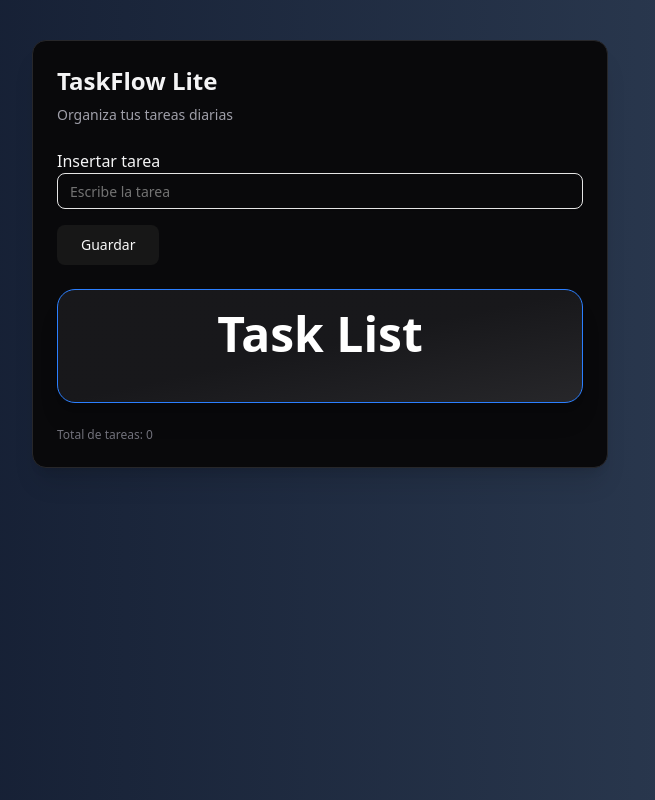
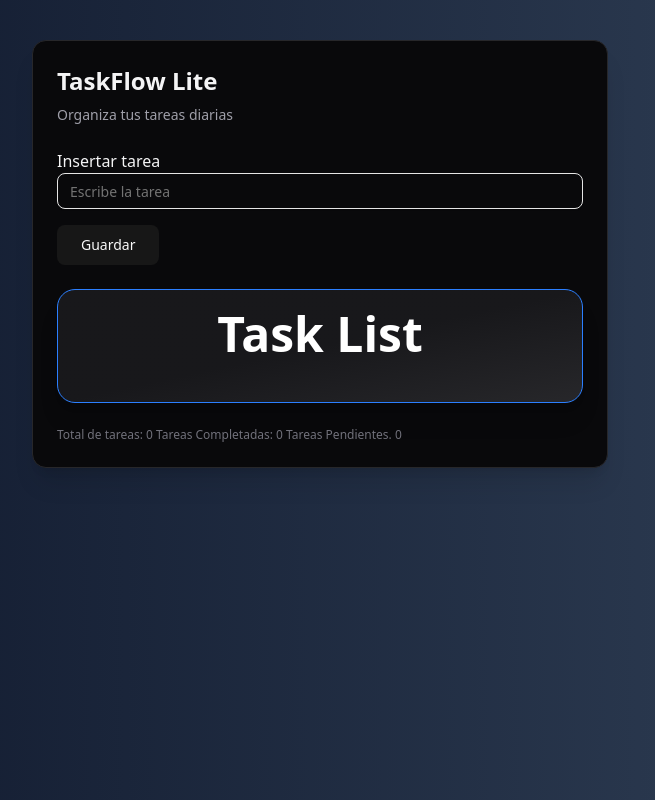
Before and after one commit to svcTheDev/TaskFlow, a React (Vite) app: page / in a window 1280 px wide. Shown: the whole page, without its empty margins (320-975 px from the left). Built offline with nearby package versions, Linux system fonts and the light colour scheme.

Commit message:
feat: simple stats added

```diff
--- a/src/App.tsx
+++ b/src/App.tsx
@@ -1,12 +1,12 @@
-import { useState } from 'react'
-import MainLayout from './layouts/MainLayout'
+import MainLayout from "./layouts/MainLayout";
+import { TasksProvider } from "./hooks/TaskProvider";
 
 function App() {
-  const [count, setCount] = useState(0)
-
   return (
-        <MainLayout/>
-  )
+    <TasksProvider>
+      <MainLayout />
+    </TasksProvider>
+  );
 }
 
-export default App
+export default App;
--- a/src/layouts/MainLayout.tsx
+++ b/src/layouts/MainLayout.tsx
@@ -8,9 +8,11 @@ import {
   CardContent,
   CardFooter,
 } from "@/components/ui/card";
-import { TasksProvider } from "@/hooks/TaskProvider";
+import { useTasksContext } from "@/hooks/TasksContext";
 
 export default function MainLayout() {
+  const { state } = useTasksContext();
+
 
   return (
     <div className="min-h-screen bg-linear-to-r from-slate-900 to-slate-700 px-4 py-10 ">
@@ -26,13 +28,15 @@ export default function MainLayout() {
           </CardHeader>
 
           <CardContent className="space-y-6">
-            <TasksProvider>
               <TaskForm />
-            </TasksProvider>
           </CardContent>
 
-          <CardFooter className="text-xs text-zinc-500">
-            Total de tareas: 0
+          <CardFooter className="text-xs text-zinc-500">{
+            `
+            Total de tareas: ${state.tasks.length}
+            Tareas Completadas: ${state.completed}
+            Tareas Pendientes. ${state.pending}`
+            }
           </CardFooter>
         </Card>
       </div>
--- a/src/state/taskReducer.ts
+++ b/src/state/taskReducer.ts
@@ -7,6 +7,8 @@ export interface Task {
 interface TaskState {
   tasks: Task[];
   editingTaskId: number | null;
+  completed: number;
+  pending: number;
 }
 
 export type taskAction =
@@ -23,6 +25,8 @@ export const getInitialStateTask = () => {
     return {
       tasks: [],
       editingTaskId: null,
+      completed: 0,
+      pending: 0
     };
   } else {
     return JSON.parse(localStorageState);
@@ -41,6 +45,7 @@ export const taskReducer = (state: TaskState, action: taskAction) => {
       return {
         ...state,
         tasks: [...state.tasks, newTask],
+        pending: [...state.tasks, newTask].filter((task) => !task.completed).length,
       };
     }
     case "TOGGLE_TASK": {
@@ -57,6 +62,8 @@ export const taskReducer = (state: TaskState, action: taskAction) => {
       return {
         ...state,
         tasks: updatedTasks,
+        completed: updatedTasks.filter((task) => task.completed).length,
+        pending: updatedTasks.filter((task) => !task.completed).length,
       };
     }
     case "DELETE_TASK": {
@@ -67,6 +74,8 @@ export const taskReducer = (state: TaskState, action: taskAction) => {
       return {
         ...state,
         tasks: updatedTasks,
+        completed: updatedTasks.filter((task) => task.completed).length,
+        pending: updatedTasks.filter((task) => !task.completed).length,
       };
     }
     case "START_EDIT": {
@@ -91,7 +100,7 @@ export const taskReducer = (state: TaskState, action: taskAction) => {
       return {
         ...state,
         tasks: updatedTasks,
-        editingTaskId: null
+        editingTaskId: null,
       };
     }
     case "CANCEL_EDIT": {
```
